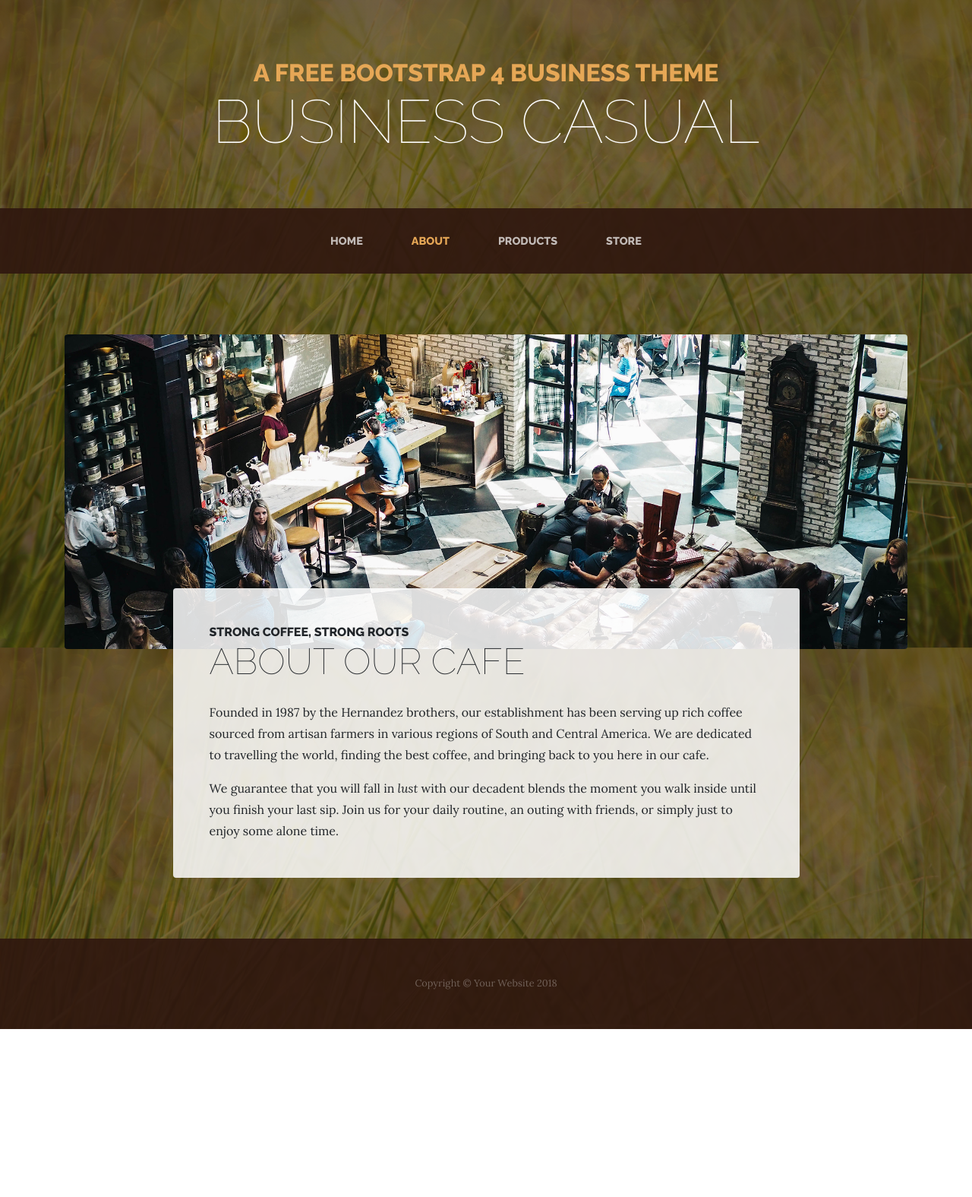
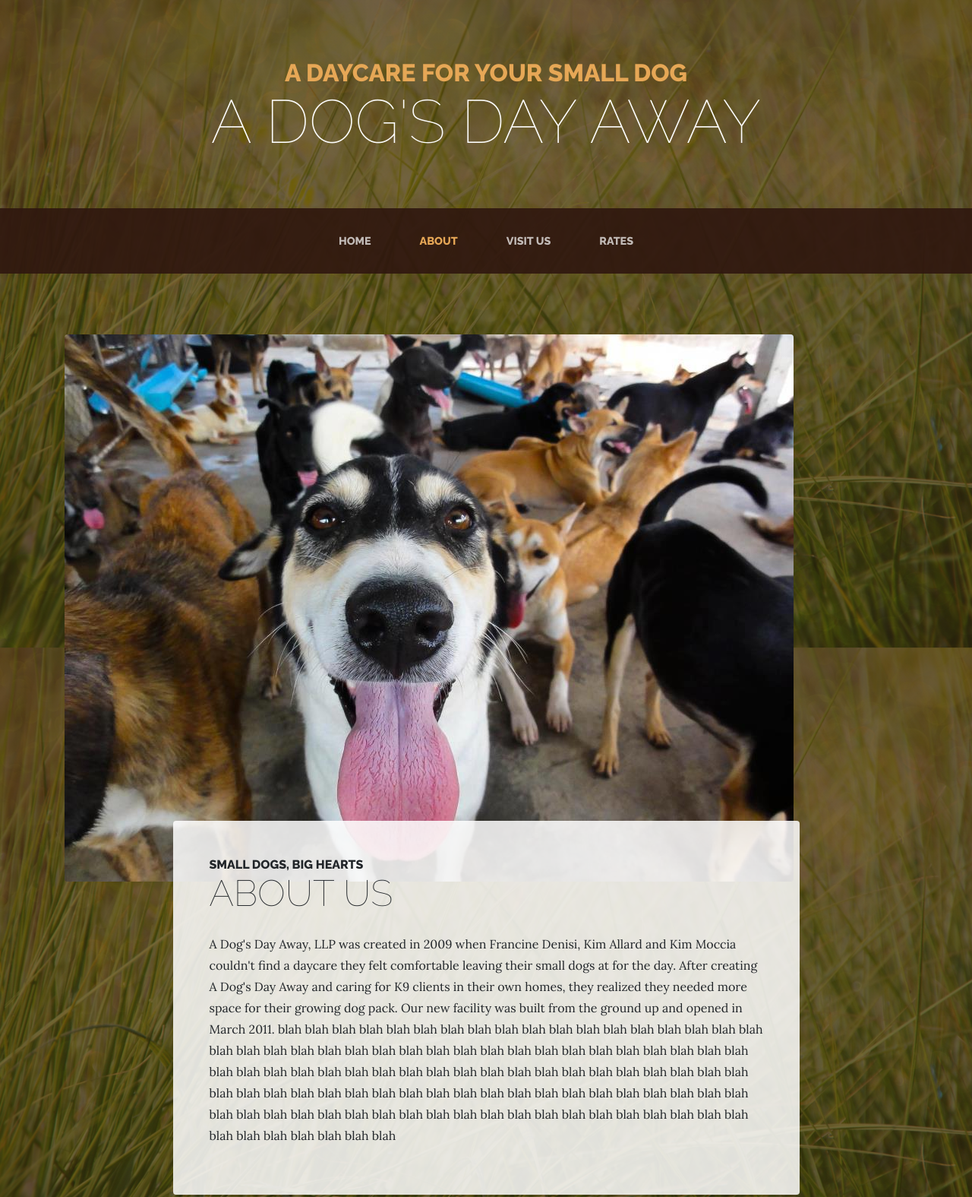
Before and after one commit to susandaiute/ADDA-redesign, a website: page about.html in a window 1280 px wide. Shown: the top 1575 px of the page at 76% size. Before the commit the page ends 1354 px from the top, so only its background shows below. Drawn offline with Linux system fonts and the light colour scheme.

Commit message:
Edit About page image and copy

```diff
--- a/about.html
+++ b/about.html
@@ -8,7 +8,7 @@
     <meta name="description" content="">
     <meta name="author" content="">
 
-    <title>Business Casual - Start Bootstrap Theme</title>
+    <title>A Dog's Day Away - About</title>
 
     <!-- Bootstrap core CSS -->
     <link href="vendor/bootstrap/css/bootstrap.min.css" rel="stylesheet">
@@ -25,8 +25,8 @@
   <body>
 
     <h1 class="site-heading text-center text-white d-none d-lg-block">
-      <span class="site-heading-upper text-primary mb-3">A Free Bootstrap 4 Business Theme</span>
-      <span class="site-heading-lower">Business Casual</span>
+      <span class="site-heading-upper text-primary mb-3">A Daycare For Your Small Dog</span>
+      <span class="site-heading-lower">A Dog's Day Away</span>
     </h1>
 
     <!-- Navigation -->
@@ -47,10 +47,10 @@
               <a class="nav-link text-uppercase text-expanded" href="about.html">About</a>
             </li>
             <li class="nav-item px-lg-4">
-              <a class="nav-link text-uppercase text-expanded" href="products.html">Products</a>
+              <a class="nav-link text-uppercase text-expanded" href="products.html">Visit Us</a>
             </li>
             <li class="nav-item px-lg-4">
-              <a class="nav-link text-uppercase text-expanded" href="store.html">Store</a>
+              <a class="nav-link text-uppercase text-expanded" href="store.html">Rates</a>
             </li>
           </ul>
         </div>
@@ -59,17 +59,18 @@
 
     <section class="page-section about-heading">
       <div class="container">
-        <img class="img-fluid rounded about-heading-img mb-3 mb-lg-0" src="img/about.jpg" alt="">
+        <img class="img-fluid rounded about-heading-img mb-3 mb-lg-0" src="img/dogs1.jpg" alt="">
         <div class="about-heading-content">
           <div class="row">
             <div class="col-xl-9 col-lg-10 mx-auto">
               <div class="bg-faded rounded p-5">
                 <h2 class="section-heading mb-4">
-                  <span class="section-heading-upper">Strong Coffee, Strong Roots</span>
-                  <span class="section-heading-lower">About Our Cafe</span>
+                  <span class="section-heading-upper">Small Dogs, Big Hearts</span>
+                  <span class="section-heading-lower">About Us</span>
                 </h2>
-                <p>Founded in 1987 by the Hernandez brothers, our establishment has been serving up rich coffee sourced from artisan farmers in various regions of South and Central America. We are dedicated to travelling the world, finding the best coffee, and bringing back to you here in our cafe.</p>
-                <p class="mb-0">We guarantee that you will fall in <em>lust</em> with our decadent blends the moment you walk inside until you finish your last sip. Join us for your daily routine, an outing with friends, or simply just to enjoy some alone time.</p>
+                <p>A Dog's Day Away, LLP was created in 2009 when Francine Denisi, Kim Allard and Kim Moccia couldn't find a daycare they felt comfortable leaving their small dogs at for the day. After creating A Dog's Day Away and caring for K9 clients in their own homes,
+                they realized they needed more space for their growing dog pack. Our new facility was built from the ground up and opened in March 2011.
+                blah blah blah  blah blah blah blah blah blah blah blah blah blah blah blah blah blah blah blah blah blah blah blah blah blah blah blah blah blah blah blah blah blah blah blah blah blah blah blah blah blah blah blah blah blah blah blah blah blah blah blah blah blah blah blah blah blah blah blah blah blah blah blah blah blah blah blah blah blah blah blah blah blah blah blah blah blah blah blah blah blah blah blah blah blah blah blah blah blah blah blah blah blah blah blah blah blah blah blah blah blah blah blah blah blah</p>
               </div>
             </div>
           </div>
```
Also changed, not shown: img/about.jpg (deleted).
